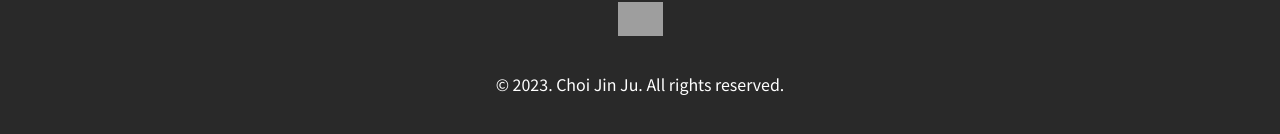
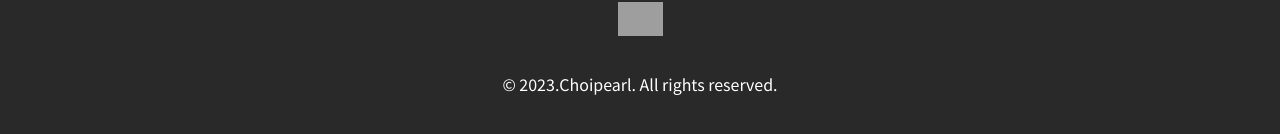
Before and after one commit to pearl1233333/Portfolio-site, a React (Vite) app: page / in a window 1280 px wide. Shown: the part 4856-4990 px from the top of the page. Built offline with nearby package versions, Linux system fonts and the light colour scheme; grey boxes are pictures that could not be loaded; a web font is replaced by a local one.

Commit message:
231227 footer 영문 수정

```diff
--- a/src/components/Footer.jsx
+++ b/src/components/Footer.jsx
@@ -12,7 +12,7 @@ function Footer() {
               target="_blank"
             />
           </div>
-          <p className="copyright">© 2023. Choi Jin Ju. All rights reserved.</p>
+          <p className="copyright">© 2023.Choipearl. All rights reserved.</p>
       </div>
     </footer>
   )
```
